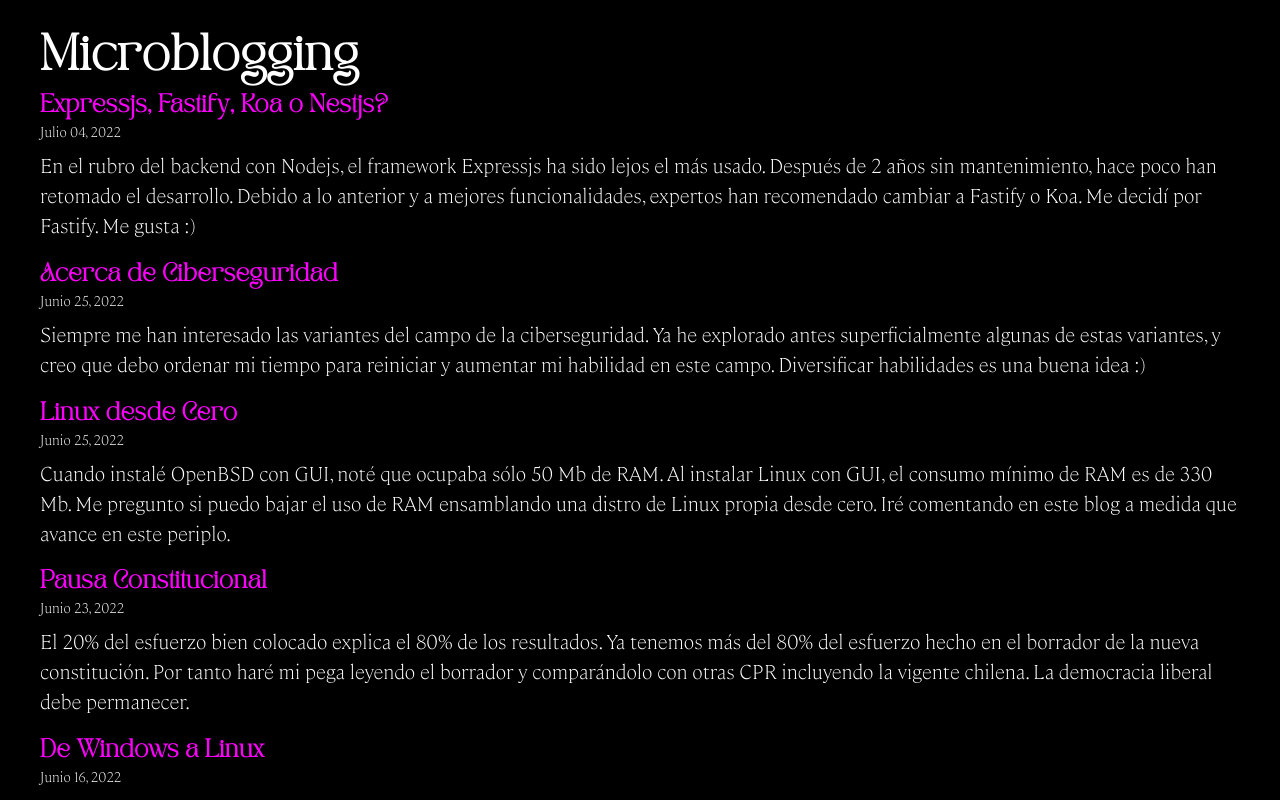
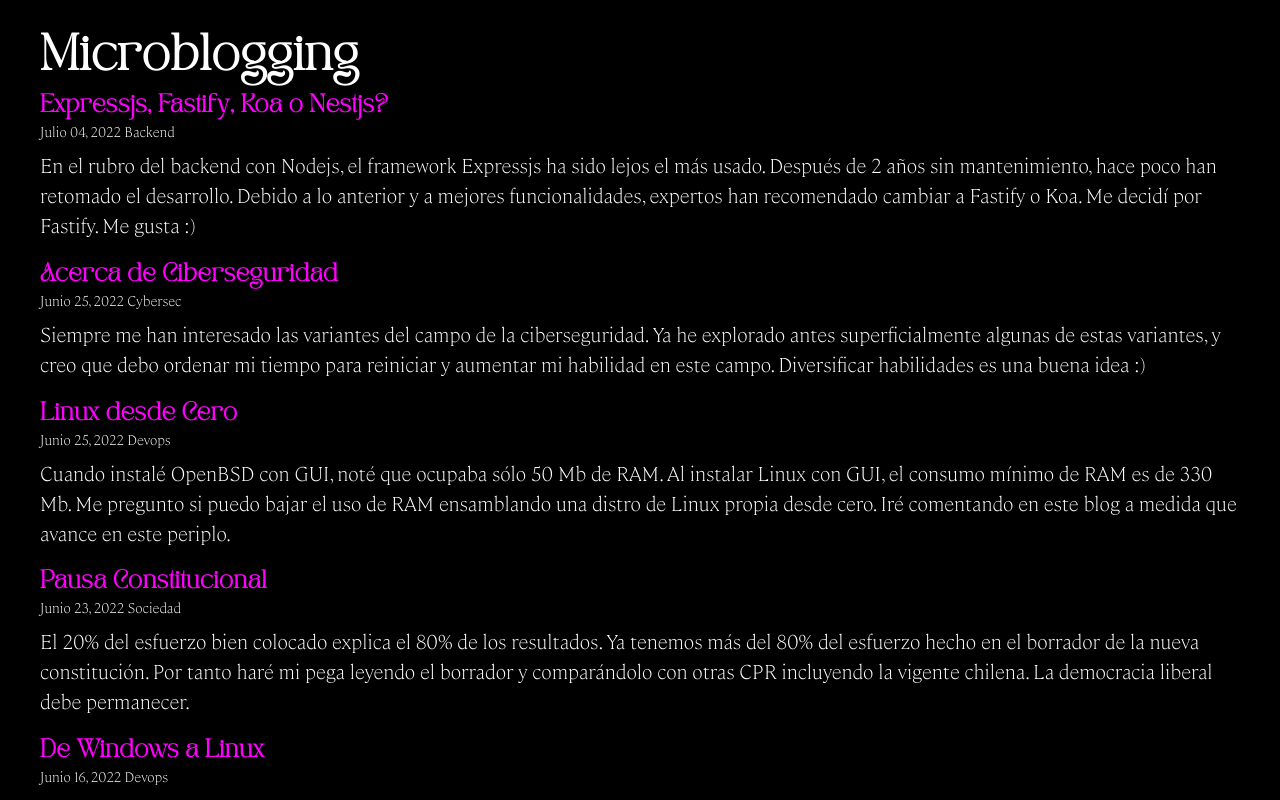
Before and after one commit to gnietto/gnietto.github.io, a React (Vite) app: page / in a window 1280 px wide. Shown: the part 3040-3840 px from the top of the page. Built offline with nearby package versions, Linux system fonts and the light colour scheme.

Commit message:
[feature] Agrega etiquetas a microblogposts

```diff
--- a/src/ListaPosts.tsx
+++ b/src/ListaPosts.tsx
@@ -22,7 +22,7 @@ function ListaPosts() {
               {item.titulo}{' '}
             </Heading>
             <Text fontSize="sm" pb="0.5rem">
-              {item.fecha}{' '}
+              {`${item.fecha}   ${item.tag}`}
             </Text>
             <Text fontSize="xl"> {item.texto[0].substring(0, 300)}</Text>
           </Box>
```
